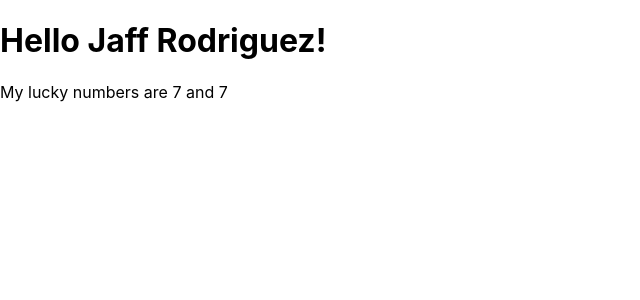
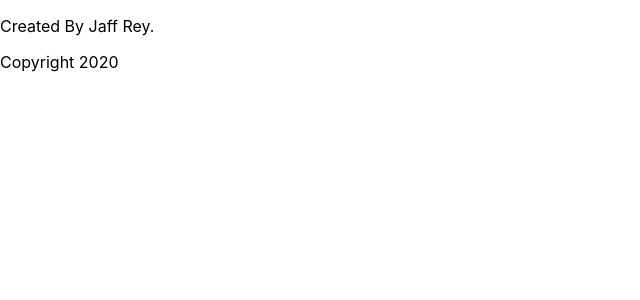
Before and after one commit to jaffreyrodriguez42/React-Udemy, a React (Create React App) app: page / in a window 1280 px wide. Shown: the top 300 px of the page, without its empty margins (0-640 px from the left). Built offline with nearby package versions, Linux system fonts and the light colour scheme.

Commit message:
Javascript Expressions in JSX Practice

```diff
--- a/src/App.js
+++ b/src/App.js
@@ -3,17 +3,15 @@ import logo from './logo.svg';
 import './App.css';
 
 function App() {
-  const fName = "Jaff";
-  const lName = "Rodriguez";
-  const luckyNum = 7;
+  const fName = "Jaff Rey";
+  const dt = new Date();
+  const year = dt.getFullYear();
+
 
   return (
     <div>
-      <h1>
-        Hello {fName + " " + lName}!
-      </h1>
-      <p>My lucky numbers are {luckyNum} and {Math.floor(Math.random() * 10)}</p>
-
+      <p>Created By {fName}.</p>
+      <p>Copyright {year}</p>
     </div>
   );
 }
```
